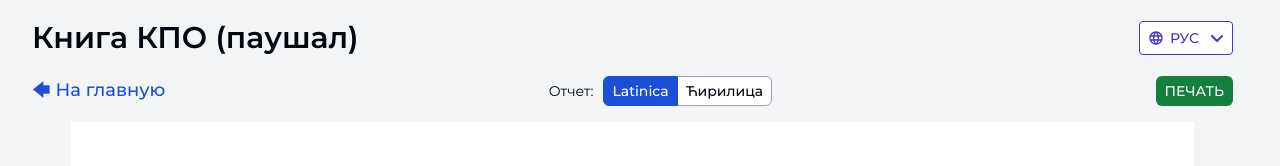
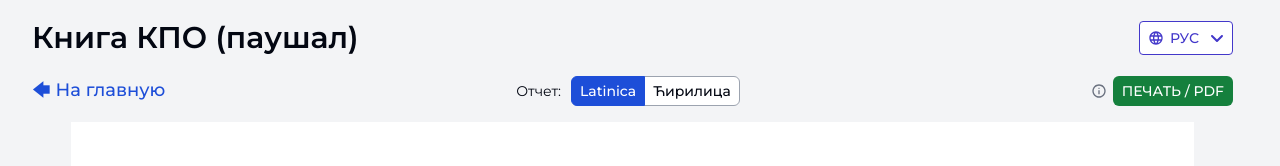
Before and after one commit to gudrum1983/turnover-ledger, a Vue app: page /preview in a window 1280 px wide. Shown: the top 166 px of the page. Built offline with nearby package versions, Linux system fonts and the light colour scheme; no server answers.

Commit message:
Добавить подсказку на кнопку печати

```diff
--- a/src/pages/report-preview/ui/ReportPreviewPage.vue
+++ b/src/pages/report-preview/ui/ReportPreviewPage.vue
@@ -5,6 +5,7 @@ import { AppHeader } from '@/widgets/app-header'
 import { ReportPreviewDocument } from '@/widgets/report-preview-document'
 import { ROUTES } from '@/shared/constants/routes.ts'
 import { ButtonBase } from '@/shared/ui/button-base'
+import { InfoHint } from '@/shared/ui/info-hint'
 import { LinkBase } from '@/shared/ui/link-base'
 import { onBeforeUnmount } from 'vue'
 import { useLocale } from '@/shared/i18n'
@@ -36,7 +37,10 @@ onBeforeUnmount(() => {
 
           <ReportScriptSwitch v-model="script" class="no-print" />
 
-          <ButtonBase size="xs" color="success" @click="onPrint">{{ t('ui.reportPreview.print') }}</ButtonBase>
+          <div class="ReportPreviewPage_PrintAction">
+            <InfoHint :text="t('ui.reportPreview.printHint')" :max-width="300" />
+            <ButtonBase size="xs" color="success" @click="onPrint">{{ t('ui.reportPreview.print') }}</ButtonBase>
+          </div>
         </div>
       </template>
     </AppHeader>
@@ -61,6 +65,12 @@ onBeforeUnmount(() => {
     display: flex;
     width: 100%;
     justify-content: space-between;
+  }
+
+  &_PrintAction {
+    display: flex;
+    align-items: center;
+    gap: 6px;
   }
 
   &_Document {
--- a/src/shared/i18n/locales/en/ui.ts
+++ b/src/shared/i18n/locales/en/ui.ts
@@ -144,7 +144,8 @@ export const enUi = {
   },
   reportPreview: {
     toHome: 'Back home',
-    print: 'PRINT',
+    print: 'PRINT / PDF',
+    printHint: 'To save a PDF, choose PDF as the destination or printer in the print dialog.',
   },
   deleteRowModal: {
     title: 'Delete this record?',
--- a/src/shared/i18n/locales/ru/ui.ts
+++ b/src/shared/i18n/locales/ru/ui.ts
@@ -142,7 +142,8 @@ export const ruUi = {
   },
   reportPreview: {
     toHome: 'На главную',
-    print: 'ПЕЧАТЬ',
+    print: 'ПЕЧАТЬ / PDF',
+    printHint: 'Чтобы сохранить PDF, выберите PDF как место назначения или принтер в окне печати.',
   },
   deleteRowModal: {
     title: 'Удалить запись?',
--- a/src/shared/i18n/locales/srCyr/ui.ts
+++ b/src/shared/i18n/locales/srCyr/ui.ts
@@ -144,7 +144,8 @@ export const srCyrUi = {
   },
   reportPreview: {
     toHome: 'На почетну',
-    print: 'ШТАМПА',
+    print: 'ШТАМПА / PDF',
+    printHint: 'Да бисте сачували PDF, у прозору за штампу изаберите PDF као одредиште или штампач.',
   },
   deleteRowModal: {
     title: 'Обрисати запис?',
--- a/src/shared/i18n/locales/srLat/ui.ts
+++ b/src/shared/i18n/locales/srLat/ui.ts
@@ -144,7 +144,8 @@ export const srLatUi = {
   },
   reportPreview: {
     toHome: 'Na početnu',
-    print: 'ŠTAMPA',
+    print: 'ŠTAMPA / PDF',
+    printHint: 'Da biste sačuvali PDF, u prozoru za štampu izaberite PDF kao odredište ili štampač.',
   },
   deleteRowModal: {
     title: 'Obrisati zapis?',
--- a/src/widgets/report-rows-table/ui/ReportRowsTable.vue
+++ b/src/widgets/report-rows-table/ui/ReportRowsTable.vue
@@ -57,9 +57,7 @@ const sizeRow = computed(() => (isFullTable.value ? 'short' : 'full'))
           <ButtonBase color="primary" size="xs" @click="emit('add')">
             {{ t('ui.reportBuilderIncomeRecordsTable.addRow') }}
           </ButtonBase>
-          <ButtonBase v-if="rows.length > 0 && hasUnsortedRows" color="warning" size="xs" @click="emit('sort')">
-            {{ t('ui.reportBuilderIncomeRecordsTable.sortByDate') }}
-          </ButtonBase>
+
           <ButtonBase v-if="rows.length > 0" color="danger" size="xs" @click="emit('clear')">
             {{ t('ui.reportBuilderIncomeRecordsTable.clearTable') }}
           </ButtonBase>
@@ -81,6 +79,9 @@ const sizeRow = computed(() => (isFullTable.value ? 'short' : 'full'))
             {{ t('ui.tableAlerts.differentYears.message') }}.
             <InfoHint :text="t('ui.tableAlerts.differentYears.hint')" />
           </div>
+          <ButtonBase v-if="rows.length > 0 && hasUnsortedRows" color="warning" size="xs" @click="emit('sort')">
+            {{ t('ui.reportBuilderIncomeRecordsTable.sortByDate') }}
+          </ButtonBase>
         </div>
       </div>
       <div>
```
